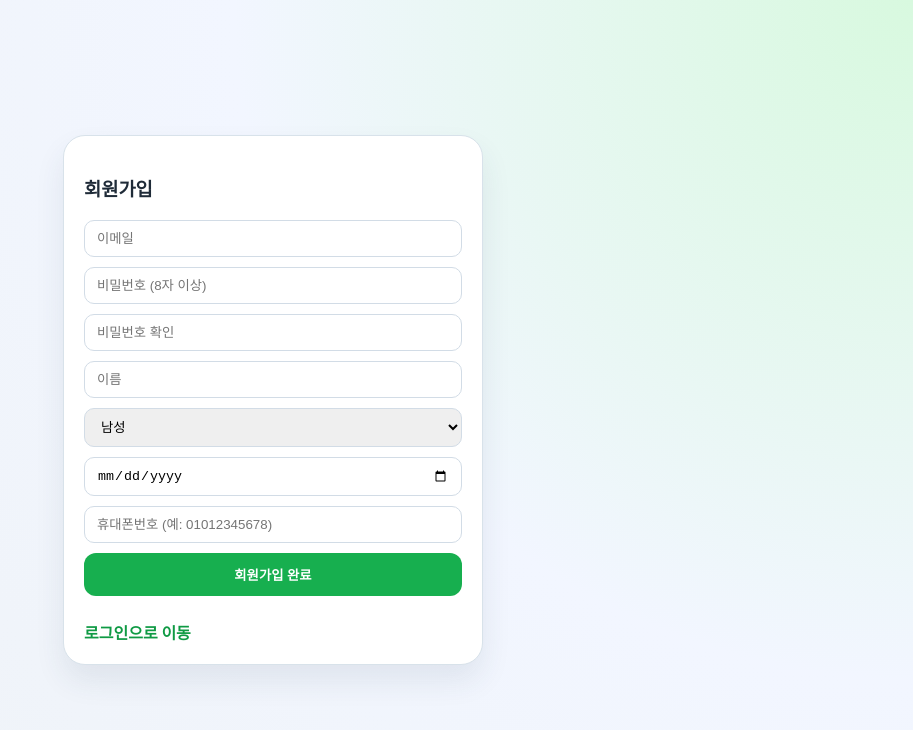
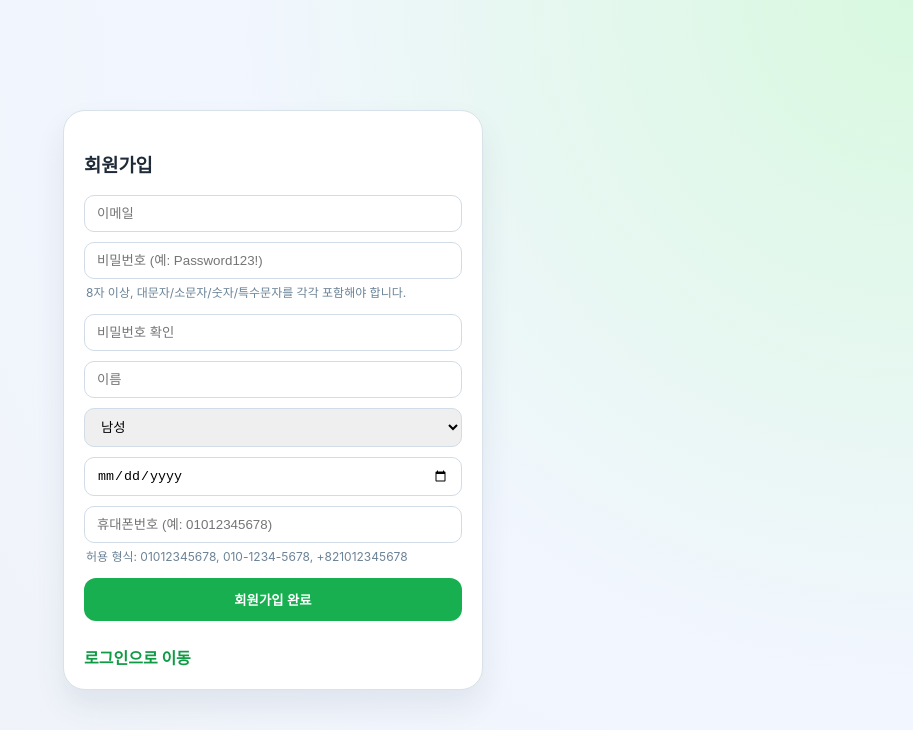
Before and after one commit to AI-HealthCare-01/AI_01_07, a React (Vite) app in the folder frontend/: page /auth/signup in a window 1280 px wide. Shown: the top 730 px of the page, without its empty margins (367-1280 px from the left). Built offline with nearby package versions, Linux system fonts and the light colour scheme; no server answers.

Commit message:
fix: clarify signup validation requirements

```diff
--- a/frontend/src/pages/SignupPage.jsx
+++ b/frontend/src/pages/SignupPage.jsx
@@ -3,7 +3,7 @@ import { Link, useNavigate } from 'react-router-dom';
 import { apiClient } from '../api/client.js';
 
 function extractSignupError(err) {
-  if (!err?.response) return '서버 연결 실패: 백엔드(127.0.0.1:8000) 실행 상태를 확인하세요.';
+  if (!err?.response) return '서버 연결에 실패했습니다. 배포 서버 또는 API 상태를 확인하세요.';
   const detail = err?.response?.data?.detail;
   if (typeof detail === 'string') return detail;
   if (Array.isArray(detail) && detail.length > 0) {
@@ -12,6 +12,32 @@ function extractSignupError(err) {
     if (first?.msg) return first.msg;
   }
   return `회원가입 실패 (HTTP ${err?.response?.status ?? 'unknown'})`;
+}
+
+function isValidPassword(password) {
+  return (
+    password.length >= 8
+    && /[A-Z]/.test(password)
+    && /[a-z]/.test(password)
+    && /[0-9]/.test(password)
+    && /[^a-zA-Z0-9]/.test(password)
+  );
+}
+
+function isValidPhoneNumber(phoneNumber) {
+  return /^(010-\d{4}-\d{4}|010\d{8}|\+8210\d{8})$/.test(phoneNumber);
+}
+
+function isOverFourteen(birthDate) {
+  if (!birthDate) return false;
+  const today = new Date();
+  const birthday = new Date(birthDate);
+  let age = today.getFullYear() - birthday.getFullYear();
+  const monthDiff = today.getMonth() - birthday.getMonth();
+  if (monthDiff < 0 || (monthDiff === 0 && today.getDate() < birthday.getDate())) {
+    age -= 1;
+  }
+  return age >= 14;
 }
 
 export default function SignupPage() {
@@ -38,6 +64,18 @@ export default function SignupPage() {
 
     if (form.password !== form.passwordConfirm) {
       setError('비밀번호와 비밀번호 확인이 일치하지 않습니다.');
+      return;
+    }
+    if (!isValidPassword(form.password)) {
+      setError('비밀번호는 8자 이상이며 대문자, 소문자, 숫자, 특수문자를 각각 하나 이상 포함해야 합니다.');
+      return;
+    }
+    if (!isValidPhoneNumber(form.phone_number)) {
+      setError('휴대폰 번호는 01012345678, 010-1234-5678, +821012345678 형식만 가능합니다.');
+      return;
+    }
+    if (!isOverFourteen(form.birth_date)) {
+      setError('서비스 약관에 따라 만 14세 미만은 회원가입이 불가합니다.');
       return;
     }
 
@@ -73,11 +111,12 @@ export default function SignupPage() {
           />
           <input
             type="password"
-            placeholder="비밀번호 (8자 이상)"
+            placeholder="비밀번호 (예: Password123!)"
             value={form.password}
             onChange={onChange('password')}
             required
           />
+          <p className="field-hint">8자 이상, 대문자/소문자/숫자/특수문자를 각각 포함해야 합니다.</p>
           <input
             type="password"
             placeholder="비밀번호 확인"
@@ -108,6 +147,7 @@ export default function SignupPage() {
             onChange={onChange('phone_number')}
             required
           />
+          <p className="field-hint">허용 형식: 01012345678, 010-1234-5678, +821012345678</p>
           <button type="submit" className="save-btn" disabled={isSubmitting}>
             {isSubmitting ? '가입 중...' : '회원가입 완료'}
           </button>
--- a/frontend/src/styles.css
+++ b/frontend/src/styles.css
@@ -2170,6 +2170,13 @@ a {
   padding: 10px 12px;
 }
 
+.field-hint {
+  margin: -4px 2px 2px;
+  color: #6b8397;
+  font-size: 12px;
+  line-height: 1.4;
+}
+
 .link-inline {
   display: inline-block;
   margin-top: 10px;
```
